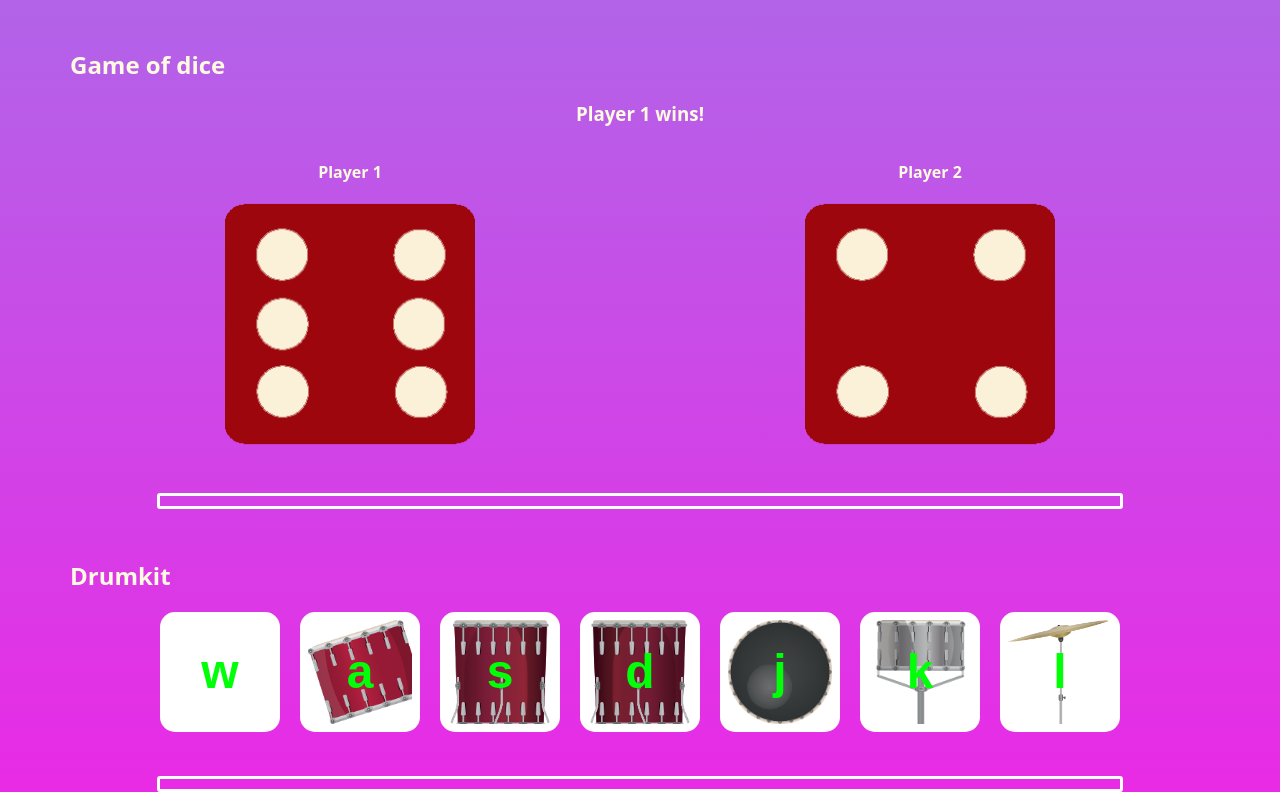
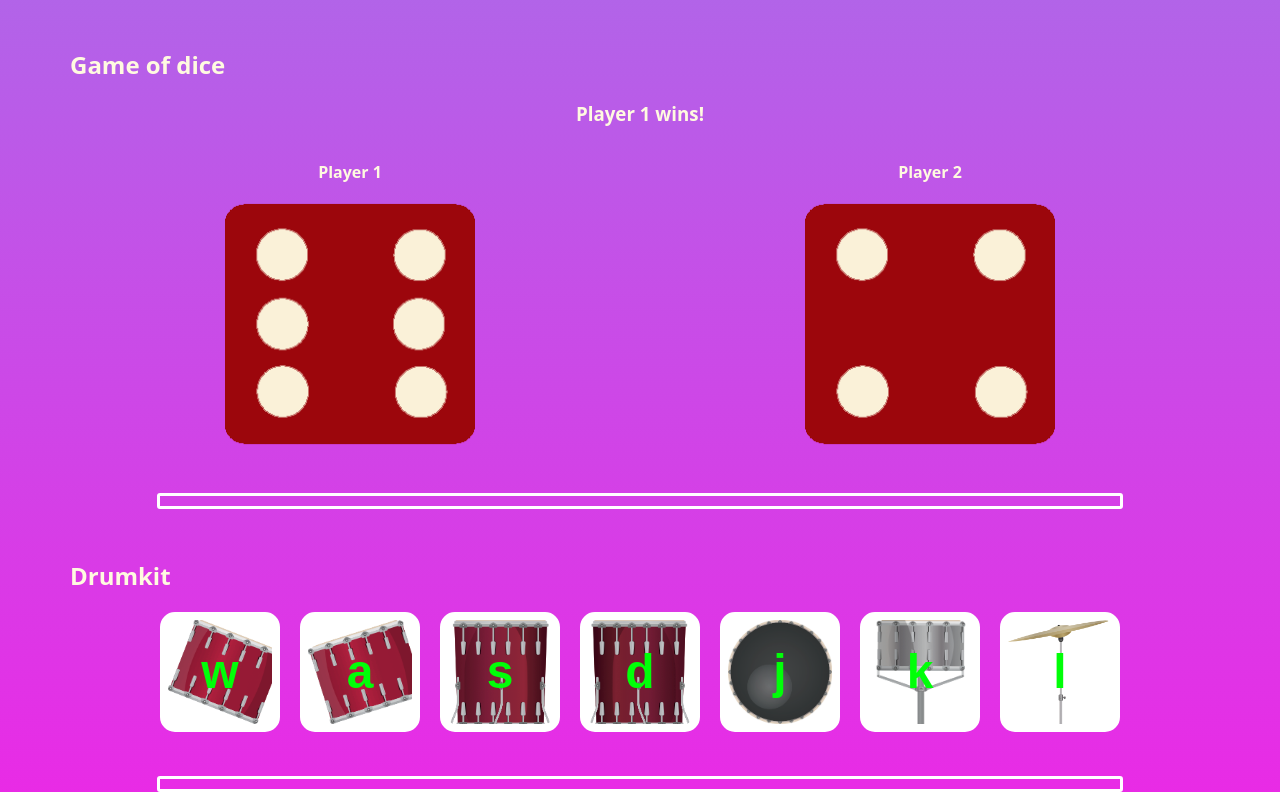
Before and after one commit to thesedaysart/javascript-functions-practice, a plain HTML site: page index.html in a window 1280 px wide. Shown: the part 1901-2693 px from the top of the page. Drawn offline with Linux system fonts and the light colour scheme.

Commit message:
Update style.css

```diff
--- a/style.css
+++ b/style.css
@@ -143,12 +143,7 @@ section .container button:not(.drum) {
 } */
 
 #drumkit {
-  & .drum {
-    background-repeat: no-repeat;
-    background-size: cover;
-  }
-
-  &.w {
+  & .w {
     background-image: url(assets/tom1.png);
   }
 
@@ -199,5 +194,7 @@ section .container button:not(.drum) {
     aspect-ratio: 1;
     text-align: center;
     background-color: var(--white);
+    background-repeat: no-repeat;
+    background-size: cover;
   }
 }
```
